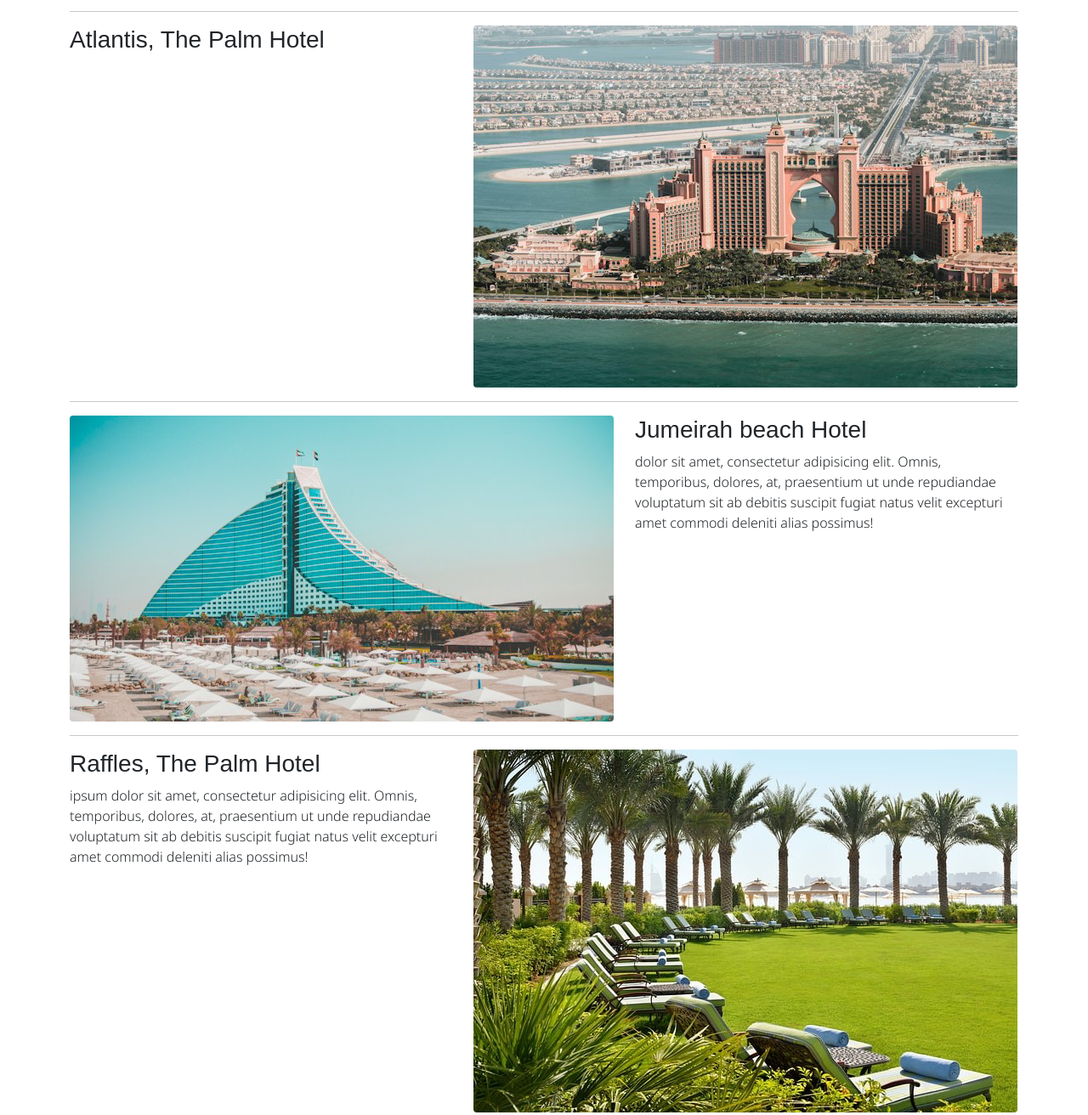
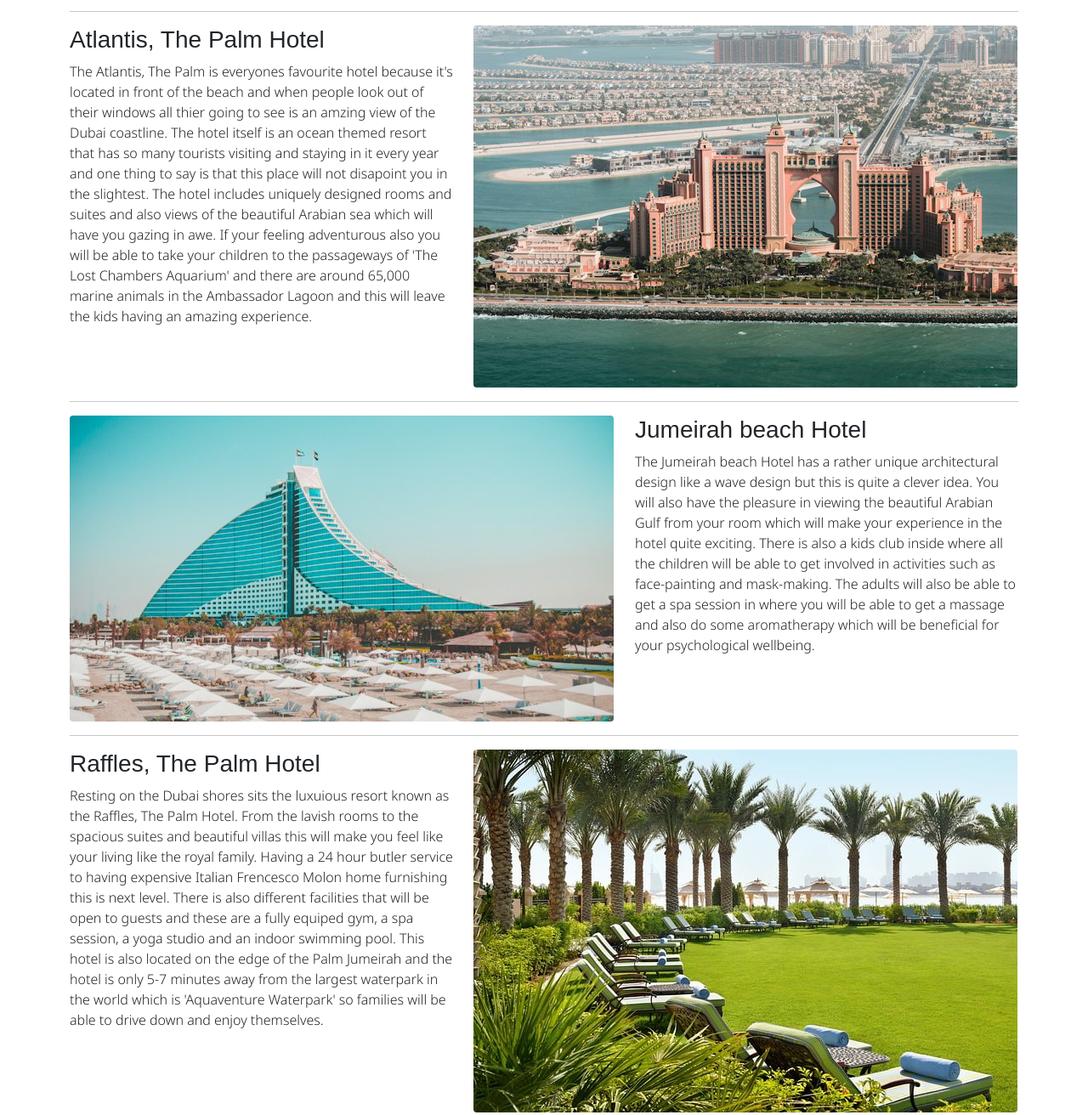
Before and after one commit to Robell426/narrative-website-robel-new, a plain HTML site: page page-two.html in a window 1280 px wide. Shown: the part 1348-2660 px from the top of the page at 85% size. Drawn offline with nearby package versions, Linux system fonts and the light colour scheme; some packages are replaced by stand-ins of ours; a script that the page names is missing; a web font is replaced by a local one.

Commit message:
commit to master
added descriptions to three hotels

```diff
--- a/page-two.html
+++ b/page-two.html
@@ -77,7 +77,8 @@
         <div class="row">
             <div class="col-md-5">
               <h3>Atlantis, The Palm Hotel</h3>
-              <p></p>
+              <p>The Atlantis, The Palm is everyones favourite hotel because it's located in front of the beach and when people look out of their windows all thier going to see is an amzing view of the Dubai coastline. The hotel itself is an ocean themed resort that has so many tourists visiting and staying in it every year and one thing to say is that this place will not disapoint you in the slightest.
+                The hotel includes uniquely designed rooms and suites and also views of the beautiful Arabian sea which will have you gazing in awe. If your feeling adventurous also you will be able to take your children to the passageways of 'The Lost Chambers Aquarium' and there are around 65,000 marine animals in the Ambassador Lagoon and this will leave the kids having an amazing experience.</p>
                 </div>
                 <div class="col-md-7">
                     <img class="img-fluid rounded mb-3 mb-md-0" src="assets/img/Hotel-5.jpg" alt="An image of the Atlantis, The Palm Hotel in Dubai ">
@@ -94,7 +95,8 @@
           </div>
           <div class="col-md-5">
             <h3>Jumeirah beach Hotel</h3>
-            <p> dolor sit amet, consectetur adipisicing elit. Omnis, temporibus, dolores, at, praesentium ut unde repudiandae voluptatum sit ab debitis suscipit fugiat natus velit excepturi amet commodi deleniti alias possimus!</p>
+            <p>The Jumeirah beach Hotel has a rather unique architectural design like a wave design but this is quite a clever idea. You will also have the pleasure in viewing the beautiful Arabian Gulf from your room which will make your experience in the hotel quite exciting.
+              There is also a kids club inside where all the children will be able to get involved in activities such as face-painting and mask-making. The adults will also be able to get a spa session in where you will be able to get a massage and also do some aromatherapy which will be beneficial for your psychological wellbeing. </p>
           </div>
         </div>
         <!-- /.row -->
@@ -106,7 +108,8 @@
 
           <div class="col-md-5">
             <h3>Raffles, The Palm Hotel</h3>
-            <p> ipsum dolor sit amet, consectetur adipisicing elit. Omnis, temporibus, dolores, at, praesentium ut unde repudiandae voluptatum sit ab debitis suscipit fugiat natus velit excepturi amet commodi deleniti alias possimus!</p>
+            <p>Resting on the Dubai shores sits the luxuious resort known as the Raffles, The Palm Hotel. From the lavish rooms to the spacious suites and beautiful villas this will make you feel like your living like the royal family. Having a 24 hour butler service to having expensive Italian Frencesco Molon home furnishing this is next level. There is also different facilities that will be open
+              to guests and these are a fully equiped gym, a spa session, a yoga studio and an indoor swimming pool. This hotel is also located on the edge of the Palm Jumeirah and the hotel is only 5-7 minutes away from the largest waterpark in the world which is 'Aquaventure Waterpark' so families will be able to drive down and enjoy themselves.</p>
           </div>
           <div class="col-md-7">
               <img class="img-fluid rounded mb-3 mb-md-0" src="assets/img/hotel.7.jpg" alt="An image of the Raffles, The Palm Hotel">
```
Also changed, not shown: page-one.html (+1 -1 lines).
